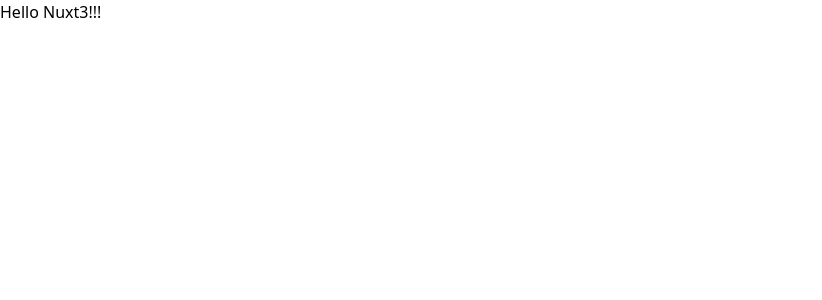
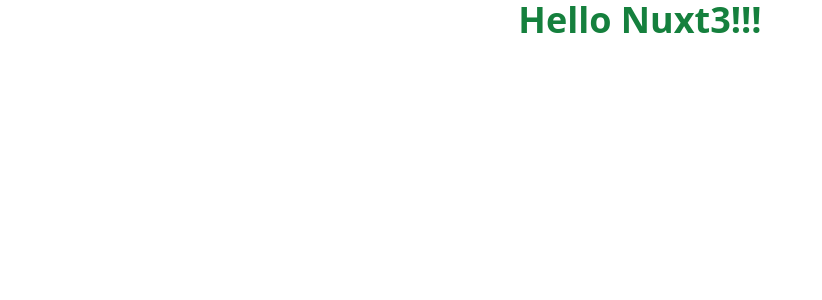
Before and after one commit to GuangAD/nuxt_demo, a Nuxt app: page / in a window 1280 px wide. Shown: the top 300 px of the page, without its empty margins (0-822 px from the left). Built offline with nearby package versions, Linux system fonts and the light colour scheme.

Commit message:
test tailwindcss

```diff
--- a/app.vue
+++ b/app.vue
@@ -1,6 +1,6 @@
 <template>
   <div>
     <!-- <NuxtWelcome /> -->
-    <h1>Hello Nuxt3!!!</h1>
+    <h1 class="text-4xl text-green-700 text-center font-semibold">Hello Nuxt3!!!</h1>
   </div>
 </template>
--- /dev/null
+++ b/assets/css/tailwind.css
@@ -0,0 +1,3 @@
+@tailwind base;
+@tailwind components;
+@tailwind utilities;
```
